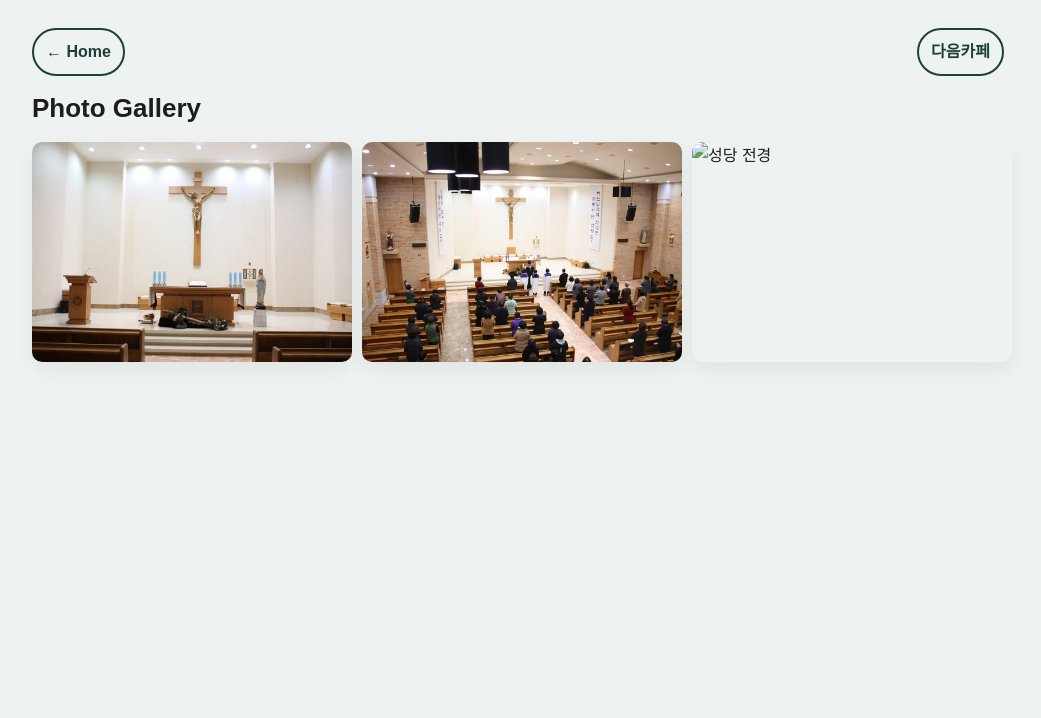
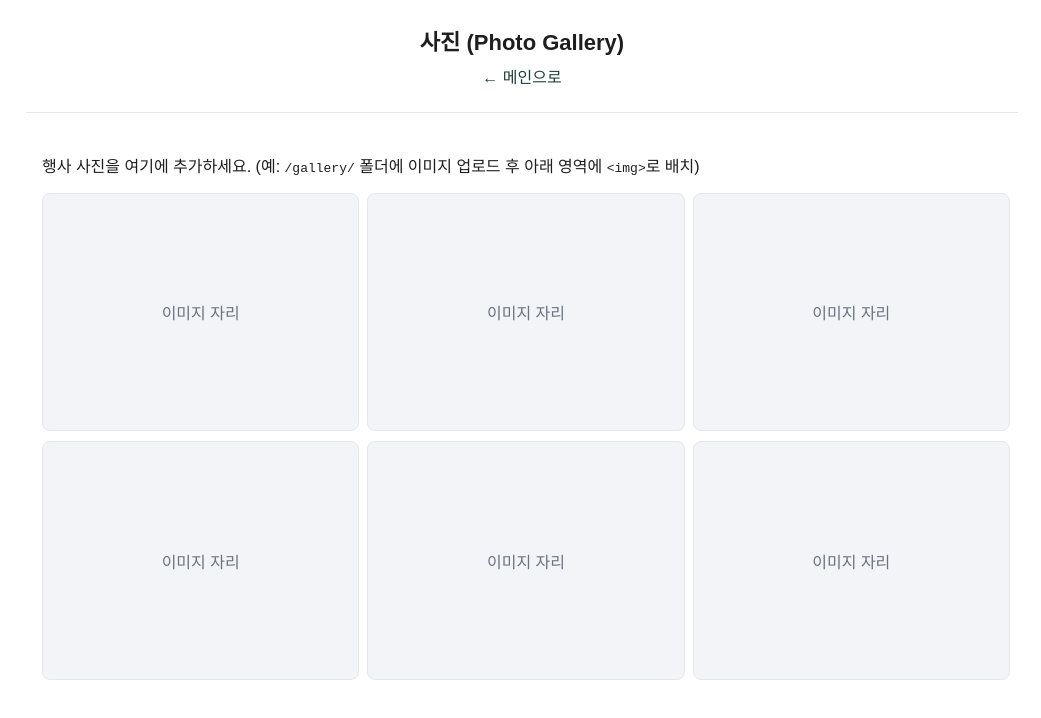
Before and after one commit to instory2017/Maetan-dong-Parish, a plain HTML site: page gallery.html in a window 1280 px wide. Shown: the whole page, without its empty margins (118-1159 px from the left). Drawn offline with Linux system fonts and the light colour scheme; a web font is replaced by a local one.

Commit message:
Update gallery.html

```diff
--- a/gallery.html
+++ b/gallery.html
@@ -1,27 +1,37 @@
-<!DOCTYPE html><html lang="ko"><head>
-<meta charset="utf-8"/><meta name="viewport" content="width=device-width,initial-scale=1"/>
-<title>Photo Gallery | 매탄동성당</title>
-<link href="https://webfontworld.github.io/gmarket/GmarketSans.css" rel="stylesheet"/>
-<style>
-  body{margin:0;font-family:'GmarketSans',sans-serif;background:#eef2f1;color:#1d1d1d;line-height:1.75}
-  .wrap{max-width:980px;margin:0 auto;padding:20px}
-  a{color:#1c3f39;text-decoration:none} a:hover{text-decoration:underline}
-  .btn{display:inline-block;border:2px solid #1c3f39;border-radius:999px;padding:8px 12px;font-weight:700;margin-right:8px}
-  h1{font-weight:700;font-size:26px;margin:10px 0}
-  .grid{display:grid;grid-template-columns:1fr;gap:10px}
-  @media(min-width:700px){.grid{grid-template-columns:repeat(3,1fr)}}
-  .grid img{width:100%;height:220px;object-fit:cover;border-radius:10px;box-shadow:0 8px 20px rgba(0,0,0,.06)}
-</style></head><body>
-<div class="wrap">
-  <div style="display:flex;justify-content:space-between;align-items:center;gap:10px;margin-top:8px">
-    <div><a class="btn" href="index.html">← Home</a></div>
-    <div><a class="btn" href="https://cafe.daum.net/maetancathoric" target="_blank" rel="noopener">다음카페</a></div>
-  </div>
-  <h1>Photo Gallery</h1>
-  <div class="grid">
-    <img src="assets/interior1.jpg" alt="성전 내부">
-    <img src="assets/hero.jpg" alt="미사 전경">
-    <img src="assets/maetan_1.jpg" alt="성당 전경">
-  </div>
-</div>
-</body></html>
+<!DOCTYPE html>
+<html lang="ko">
+<head>
+  <meta charset="utf-8"/>
+  <meta name="viewport" content="width=device-width, initial-scale=1"/>
+  <title>사진 | 매탄동성당</title>
+  <link href="https://webfontworld.github.io/gmarket/GmarketSans.css" rel="stylesheet"/>
+  <style>
+    body{margin:0;font-family:'GmarketSans',sans-serif;color:#1e1e1e}
+    .wrap{max-width:960px;margin:0 auto;padding:24px 16px}
+    a{color:#1c3f39;text-decoration:none}
+    header{padding:14px 0;border-bottom:1px solid #e5e7eb;text-align:center}
+    h1{margin:0;font-size:22px}
+    .grid{display:grid;grid-template-columns:repeat(2,1fr);gap:10px;margin-top:16px}
+    @media(min-width:900px){.grid{grid-template-columns:repeat(3,1fr)}}
+    .ph{width:100%;aspect-ratio:4/3;background:#f2f4f7;border:1px solid #e5e7eb;border-radius:8px;
+        display:grid;place-items:center;color:#6b7280}
+  </style>
+</head>
+<body>
+  <header class="wrap">
+    <h1>사진 (Photo Gallery)</h1>
+    <div style="margin-top:8px;"><a href="./">← 메인으로</a></div>
+  </header>
+  <main class="wrap">
+    <p>행사 사진을 여기에 추가하세요. (예: <code>/gallery/</code> 폴더에 이미지 업로드 후 아래 영역에 <code>&lt;img&gt;</code>로 배치)</p>
+    <div class="grid">
+      <div class="ph">이미지 자리</div>
+      <div class="ph">이미지 자리</div>
+      <div class="ph">이미지 자리</div>
+      <div class="ph">이미지 자리</div>
+      <div class="ph">이미지 자리</div>
+      <div class="ph">이미지 자리</div>
+    </div>
+  </main>
+</body>
+</html>
```
